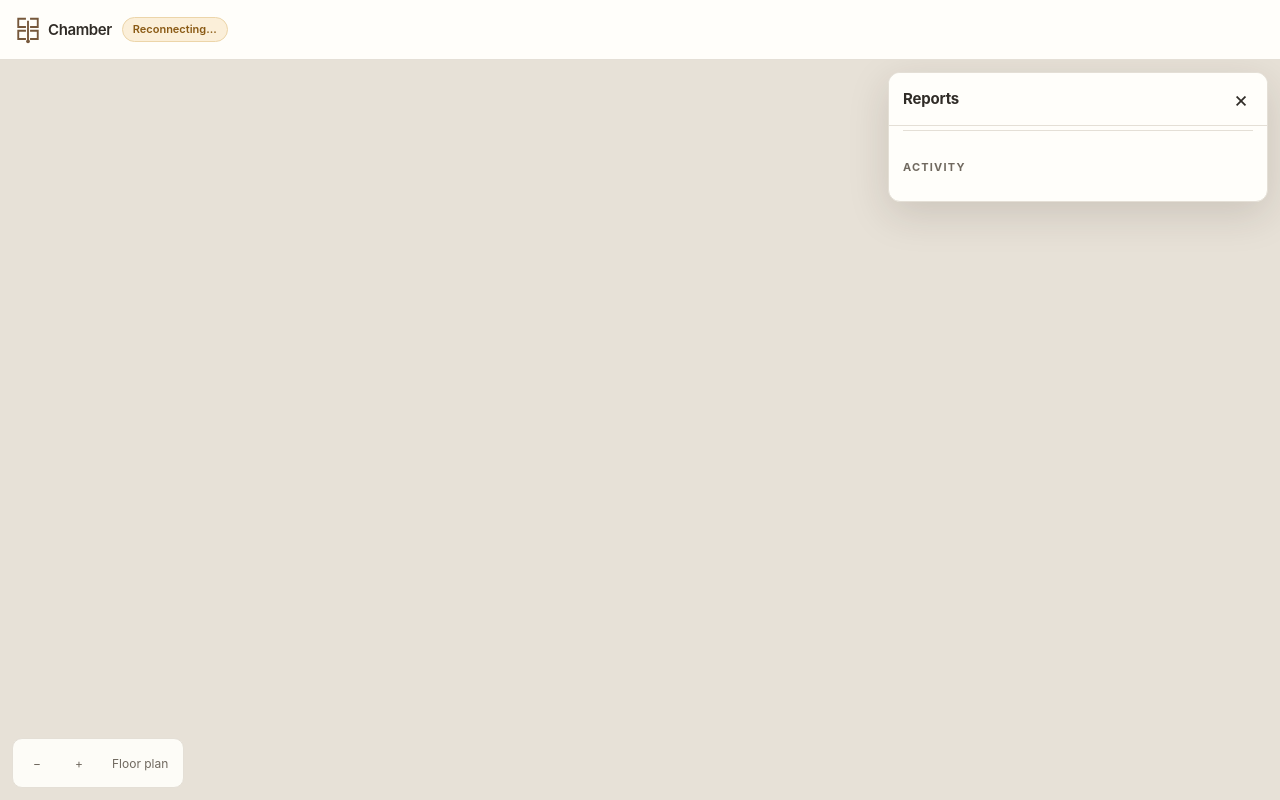
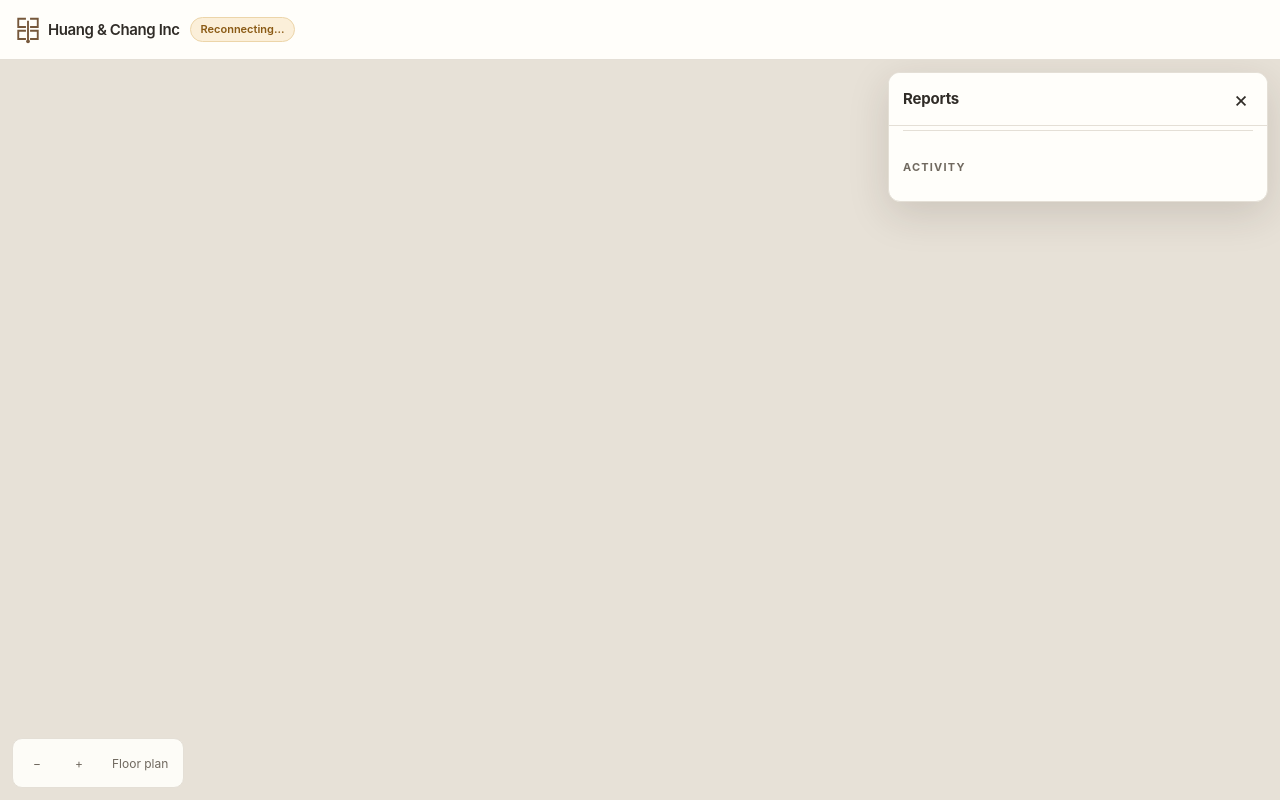
Before and after one commit to takeachangs/donna, a website built with Vite: page office/apps/web/index.html in a window 1280 px wide. Built offline with nearby package versions, Linux system fonts and the light colour scheme; no server answers.

Commit message:
Rename office to Huang & Chang Inc

```diff
--- a/office/apps/web/index.html
+++ b/office/apps/web/index.html
@@ -1,2 +1,2 @@
 <!doctype html>
-<html lang="en"><head><meta charset="UTF-8"><meta name="viewport" content="width=device-width,initial-scale=1"><title>Chamber</title><link rel="icon" href="data:,"></head><body><div id="agency-root"></div><script type="module" src="/src/agency/main.ts"></script></body></html>
+<html lang="en"><head><meta charset="UTF-8"><meta name="viewport" content="width=device-width,initial-scale=1"><title>Huang &amp; Chang Inc</title><link rel="icon" href="data:,"></head><body><div id="agency-root"></div><script type="module" src="/src/agency/main.ts"></script></body></html>
--- a/office/apps/web/src/agency/Scene.ts
+++ b/office/apps/web/src/agency/Scene.ts
@@ -718,7 +718,7 @@ export class AgencyScene implements GameScene {
     const rooms = [...this.rooms.values()],
       minZ = Math.min(0, ...rooms.map((r) => r.z));
     this.box(this.hall, 8, 0.14, 12 - minZ, 0, -0.12, (12 + minZ) / 2, 0xd2c7b5);
-    this.plaque(this.hall, 'CHAMBER', 0, 10.5, 5.5);
+    this.plaque(this.hall, t('agency.title'), 0, 10.5, 5.5);
     for (let z = minZ + 1; z < 10; z += 3) this.box(this.hall, 0.045, 0.01, 1.2, 0, 0.01, z, 0xb7a78d);
     this.box(this.hall, 2.6, 0.14, 2, 5.3, -0.12, 11, 0xd2c7b5);
     const g = new THREE.Group();
--- a/office/apps/web/src/i18n/en.ts
+++ b/office/apps/web/src/i18n/en.ts
@@ -1,7 +1,7 @@
 // Personal Agency product copy.
 export default {
-  'agency.title': 'Chamber',
-  'agency.scene': 'Chamber office',
+  'agency.title': 'Huang & Chang Inc',
+  'agency.scene': 'Huang & Chang Inc office',
   'agency.secretary_office': 'Donna’s office',
   'agency.empty_desk': 'Ready for a team',
   'agency.naming': 'Naming itself',
--- a/office/apps/web/src/i18n/zh-CN.ts
+++ b/office/apps/web/src/i18n/zh-CN.ts
@@ -1,7 +1,7 @@
 // Personal Agency product copy.
 export default {
-  'agency.title': 'Chamber',
-  'agency.scene': 'Chamber 办公室',
+  'agency.title': 'Huang & Chang Inc',
+  'agency.scene': 'Huang & Chang Inc 办公室',
   'agency.secretary_office': 'Donna 的办公室',
   'agency.empty_desk': '等待团队就位',
   'agency.naming': '正在命名',
```
Also changed, not shown: office/apps/web/agency.html (+1 -1 lines).
